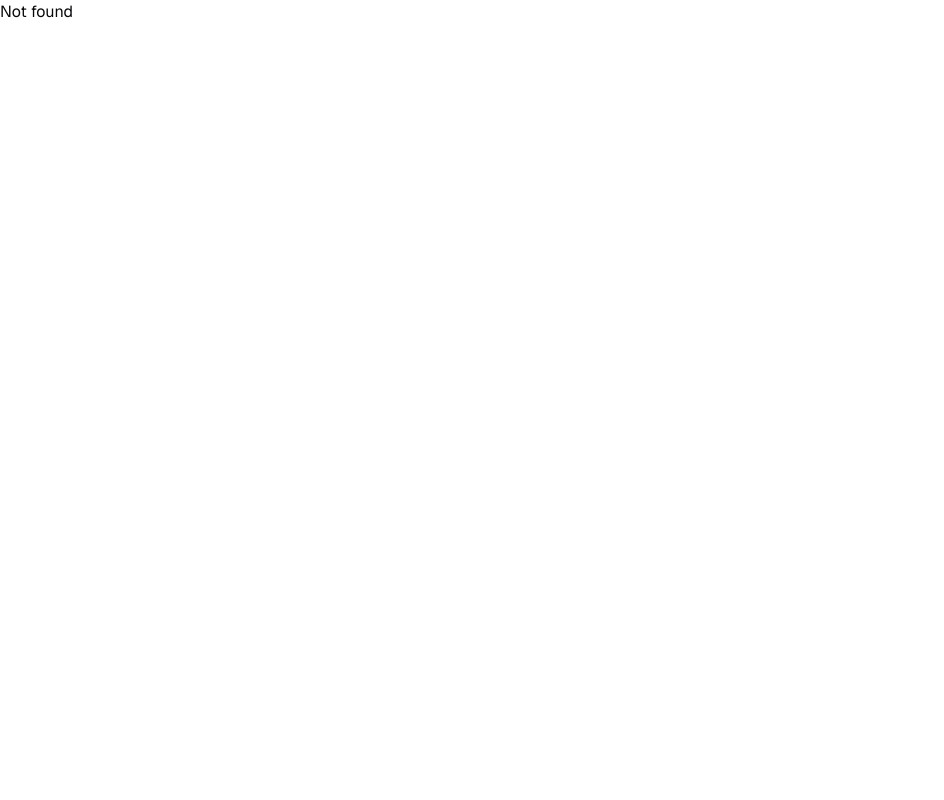
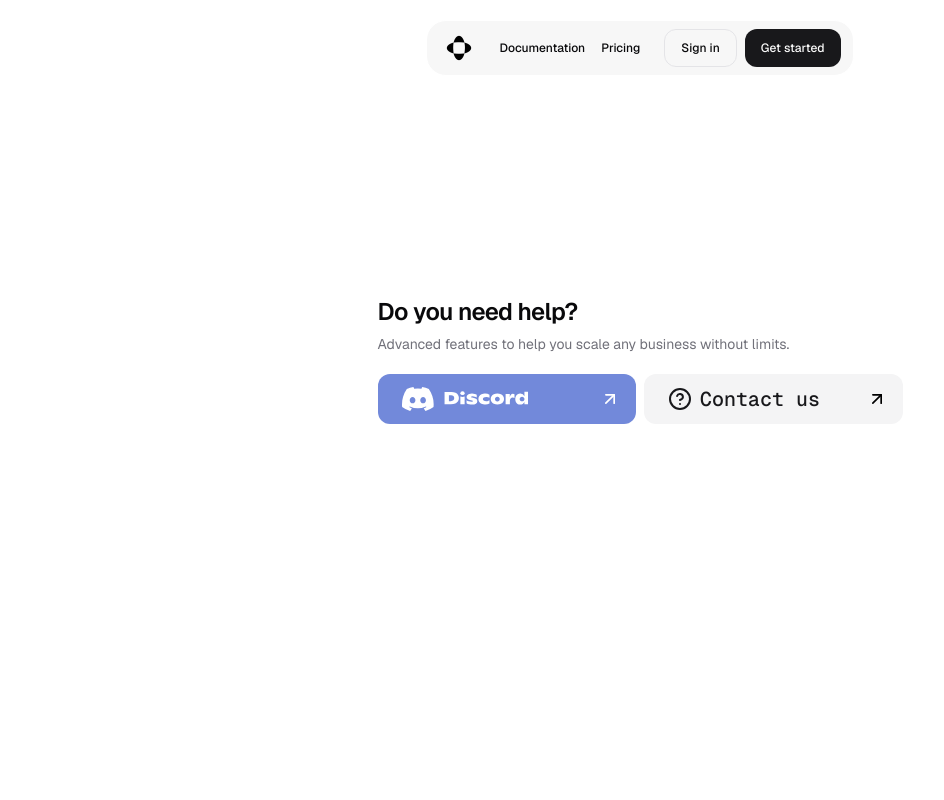
Before and after one commit to Measurely-dev/Measurely, a Next.js app in the folder frontend/: page /help in a window 1280 px wide. Shown: the top 800 px of the page, without its empty margins (0-944 px from the left). Built offline with nearby package versions, Linux system fonts and the light colour scheme.

Commit message:
frontend: help page

```diff
--- /dev/null
+++ b/frontend/src/app/(website)/help/page.tsx
@@ -0,0 +1,83 @@
+import {
+  Card,
+  CardContent,
+  CardDescription,
+  CardHeader,
+  CardTitle,
+} from "@/components/ui/card";
+import WebContainer from "@/components/website/containers/container";
+import ContentContainer from "@/components/website/containers/content";
+import { ArrowUpRight, HelpCircle } from "react-feather";
+
+export default function Help() {
+  const help = [
+    {
+      name: "Discord",
+      color: "#7289da",
+      text: "white",
+      icon: (
+        <svg
+          xmlns="http://www.w3.org/2000/svg"
+          className="h-6 justify-center"
+          viewBox="0 0 508.67 96.36"
+        >
+          <g fill="#fff">
+            <path d="M170.85,20.2h27.3q9.87,0,16.7,3.08a22.5,22.5,0,0,1,10.21,8.58,23.34,23.34,0,0,1,3.4,12.56A23.24,23.24,0,0,1,224.93,57a23.94,23.94,0,0,1-10.79,8.92q-7.24,3.3-17.95,3.29H170.85Zm25.06,36.54q6.65,0,10.22-3.32a11.8,11.8,0,0,0,3.57-9.07,11.5,11.5,0,0,0-3.18-8.5q-3.2-3.18-9.63-3.19h-8.54V56.74Z" />
+            <path d="M269.34,69.13a37,37,0,0,1-10.22-4.27V53.24a27.77,27.77,0,0,0,9.2,4.38,39.31,39.31,0,0,0,11.17,1.71,8.71,8.71,0,0,0,3.82-.66c.86-.44,1.29-1,1.29-1.58a2.37,2.37,0,0,0-.7-1.75,6.15,6.15,0,0,0-2.73-1.19l-8.4-1.89q-7.22-1.68-10.25-4.65a10.39,10.39,0,0,1-3-7.81,10.37,10.37,0,0,1,2.66-7.07,17.13,17.13,0,0,1,7.56-4.65,36,36,0,0,1,11.48-1.65A43.27,43.27,0,0,1,292,27.69a30.25,30.25,0,0,1,8.12,3.22v11a30,30,0,0,0-7.6-3.11,34,34,0,0,0-8.85-1.16q-6.58,0-6.58,2.24a1.69,1.69,0,0,0,1,1.58,16.14,16.14,0,0,0,3.74,1.08l7,1.26Q295.65,45,299,48t3.36,8.78a11.61,11.61,0,0,1-5.57,10.12Q291.26,70.61,281,70.6A46.41,46.41,0,0,1,269.34,69.13Z" />
+            <path d="M318.9,67.66a21,21,0,0,1-9.07-8,21.59,21.59,0,0,1-3-11.34,20.62,20.62,0,0,1,3.15-11.27,21.16,21.16,0,0,1,9.24-7.8,34.25,34.25,0,0,1,14.56-2.84q10.5,0,17.43,4.41V43.65a21.84,21.84,0,0,0-5.7-2.73,22.65,22.65,0,0,0-7-1.05q-6.51,0-10.19,2.38a7.15,7.15,0,0,0-.1,12.43q3.57,2.41,10.36,2.41a23.91,23.91,0,0,0,6.9-1,25.71,25.71,0,0,0,5.84-2.49V66a34,34,0,0,1-17.85,4.62A32.93,32.93,0,0,1,318.9,67.66Z" />
+            <path d="M368.64,67.66a21.77,21.77,0,0,1-9.25-8,21.14,21.14,0,0,1-3.18-11.41A20.27,20.27,0,0,1,359.39,37a21.42,21.42,0,0,1,9.21-7.74,38.17,38.17,0,0,1,28.7,0,21.25,21.25,0,0,1,9.17,7.7,20.41,20.41,0,0,1,3.15,11.27,21.29,21.29,0,0,1-3.15,11.41,21.51,21.51,0,0,1-9.2,8,36.32,36.32,0,0,1-28.63,0Zm21.27-12.42a9.12,9.12,0,0,0,2.56-6.76,8.87,8.87,0,0,0-2.56-6.68,9.53,9.53,0,0,0-7-2.49,9.67,9.67,0,0,0-7,2.49,8.9,8.9,0,0,0-2.55,6.68,9.15,9.15,0,0,0,2.55,6.76,9.53,9.53,0,0,0,7,2.55A9.4,9.4,0,0,0,389.91,55.24Z" />
+            <path d="M451.69,29V44.14a12.47,12.47,0,0,0-6.93-1.75c-3.73,0-6.61,1.14-8.61,3.4s-3,5.77-3,10.53V69.2H416V28.25h16.8v13q1.4-7.14,4.52-10.53a10.38,10.38,0,0,1,8-3.4A11.71,11.71,0,0,1,451.69,29Z" />
+            <path d="M508.67,18.8V69.2H491.52V60a16.23,16.23,0,0,1-6.62,7.88A20.81,20.81,0,0,1,474,70.6a18.11,18.11,0,0,1-10.15-2.83A18.6,18.6,0,0,1,457.11,60a25.75,25.75,0,0,1-2.34-11.17,24.87,24.87,0,0,1,2.48-11.55,19.43,19.43,0,0,1,7.21-8,19.85,19.85,0,0,1,10.61-2.87q12.24,0,16.45,10.64V18.8ZM489,55a8.83,8.83,0,0,0,2.63-6.62A8.42,8.42,0,0,0,489,42a11,11,0,0,0-13.89,0,8.55,8.55,0,0,0-2.59,6.47A8.67,8.67,0,0,0,475.14,55,9.42,9.42,0,0,0,482,57.51,9.56,9.56,0,0,0,489,55Z" />
+            <path d="M107.7,8.07A105.15,105.15,0,0,0,81.47,0a72.06,72.06,0,0,0-3.36,6.83A97.68,97.68,0,0,0,49,6.83,72.37,72.37,0,0,0,45.64,0,105.89,105.89,0,0,0,19.39,8.09C2.79,32.65-1.71,56.6.54,80.21h0A105.73,105.73,0,0,0,32.71,96.36,77.7,77.7,0,0,0,39.6,85.25a68.42,68.42,0,0,1-10.85-5.18c.91-.66,1.8-1.34,2.66-2a75.57,75.57,0,0,0,64.32,0c.87.71,1.76,1.39,2.66,2a68.68,68.68,0,0,1-10.87,5.19,77,77,0,0,0,6.89,11.1A105.25,105.25,0,0,0,126.6,80.22h0C129.24,52.84,122.09,29.11,107.7,8.07ZM42.45,65.69C36.18,65.69,31,60,31,53s5-12.74,11.43-12.74S54,46,53.89,53,48.84,65.69,42.45,65.69Zm42.24,0C78.41,65.69,73.25,60,73.25,53s5-12.74,11.44-12.74S96.23,46,96.12,53,91.08,65.69,84.69,65.69Z" />
+            <ellipse cx="242.92" cy="24.93" rx="8.55" ry="7.68" />
+            <path d="M234.36,37.9a22.08,22.08,0,0,0,17.11,0V69.42H234.36Z" />
+          </g>
+        </svg>
+      ),
+      link: "https://www.discord.com",
+    },
+    {
+      name: "Contact Us",
+      color: "",
+      text: "black",
+      icon: (
+        <div className="font-mono font-medium text-[20px] text-primary flex felx-row gap-2 items-center">
+          <HelpCircle />
+          Contact us
+        </div>
+      ),
+      link: "https://www.discord.com",
+    },
+  ];
+  return (
+    <WebContainer>
+      <ContentContainer className="min-h-screen">
+        <Card className="w-[525px] mx-auto my-auto !rounded-2xl !p-0 border-none !pb-20">
+          <CardHeader className="!m-0 p-0">
+            <CardTitle className="text-2xl"> Do you need help?</CardTitle>
+            <CardDescription>
+              Advanced features to help you scale any business without limits.
+            </CardDescription>
+          </CardHeader>
+          <CardContent className="flex flex-row gap-2 w-full !p-0 mt-5">
+            {help.map((help, i) => {
+              return (
+                <div
+                  key={i}
+                  className="flex w-full py-2.5 pr-4 transition-all duration-200 group items-center px-6 gap-2 rounded-xl hover:opacity-80 cursor-pointer justify-between bg-accent"
+                  style={{ backgroundColor: help.color }}
+                >
+                  {help.icon}
+                  <ArrowUpRight
+                    className="size-5 transition-all duration-200 text-white group-hover:mr-1"
+                    style={{ color: help.text }}
+                  />
+                </div>
+              );
+            })}
+          </CardContent>
+        </Card>
+      </ContentContainer>
+    </WebContainer>
+  );
+}
--- a/frontend/src/components/dashboard/layout/topbar/dropdown.tsx
+++ b/frontend/src/components/dashboard/layout/topbar/dropdown.tsx
@@ -11,7 +11,6 @@ import {
   DropdownMenuTrigger,
 } from "@/components/ui/dropdown-menu";
 import { UserContext } from "@/dashContext";
-import Link from "next/link";
 import { useRouter } from "next/navigation";
 import { ReactNode, useContext } from "react";
 import { ArrowUpRight } from "react-feather";
@@ -37,24 +36,16 @@ export default function AvatarDropdown(props: { children: ReactNode }) {
           </DropdownMenuLabel>
           <DropdownMenuLabel className="py-0 text-xs font-normal text-secondary">
             {user?.email === "" ? (
-              <Link
-                href="/dashboard/settings"
-                className="cursor hover:text-blue-500"
+              <div
+                className="cursor hover:text-blue-500 cursor-pointer select-none"
               >
                 Add your email in the settings
-              </Link>
+              </div>
             ) : (
               user?.email
             )}
           </DropdownMenuLabel>
         </div>
-        <DropdownMenuSeparator />
-        <DropdownMenuGroup>
-          {/* Menu item */}
-          <DropdownMenuItem className="rounded-xl p-2 px-3 text-sm font-normal">
-            Settings
-          </DropdownMenuItem>
-        </DropdownMenuGroup>
         {/* Separator */}
         <DropdownMenuSeparator />
         {/* Menu item */}
@@ -64,13 +55,8 @@ export default function AvatarDropdown(props: { children: ReactNode }) {
             <ArrowUpRight className="h-3 w-3" />
           </DropdownMenuShortcut>
         </DropdownMenuItem>
-        {/* Separator */}
-        <DropdownMenuSeparator />
         <DropdownMenuItem className="rounded-xl p-2 px-3 text-sm font-normal">
           Support
-          <DropdownMenuShortcut>
-            <ArrowUpRight className="h-3 w-3" />
-          </DropdownMenuShortcut>
         </DropdownMenuItem>
         <DropdownMenuSeparator />
         <button
--- a/frontend/src/components/dashboard/settings/settingDialog.tsx
+++ b/frontend/src/components/dashboard/settings/settingDialog.tsx
@@ -1,10 +1,16 @@
 "use client";
-import { Dialog, DialogContent, DialogTrigger } from "@/components/ui/dialog";
+import {
+  Dialog,
+  DialogClose,
+  DialogContent,
+  DialogTrigger,
+} from "@/components/ui/dialog";
 import { Separator } from "@/components/ui/separator";
-import { CreditCard, Home, Key, Stars, User } from "lucide-react";
+import { CreditCard, Home, Key, Stars, User, X } from "lucide-react";
 import { ReactNode, useState } from "react";
 import SettingGeneralPage from "./settingPages/general";
 import { Hexagon } from "react-feather";
+import { Button } from "@/components/ui/button";
 
 export default function SettingDialog(props: { children: ReactNode }) {
   const [page, setPage] = useState("general");
@@ -45,6 +51,16 @@ export default function SettingDialog(props: { children: ReactNode }) {
       <DialogTrigger asChild>{props.children}</DialogTrigger>
       <DialogContent className="flex flex-row gap-0 max-h-[70%] h-[70%] min-w-[80%] ring-1 ring-input !rounded-xl !shadow-none bg-transparent !p-0 overflow-hidden">
         <Navbar page={page} setPage={setPage} settings={settings} />
+        <DialogClose className="absolute right-8 top-11">
+          <Button
+            type="button"
+            size={"icon"}
+            variant="secondary"
+            className="rounded-[12px]"
+          >
+            <X />
+          </Button>
+        </DialogClose>
         <Content page={page} setPage={setPage} settings={settings} />
       </DialogContent>
     </Dialog>
--- a/frontend/src/components/website/layout/footer/footerData.tsx
+++ b/frontend/src/components/website/layout/footer/footerData.tsx
@@ -2,7 +2,6 @@ export const footerData = [
   { title: "Home", href: "/home" },
   { title: "Documentation", href: "/docs" },
   { title: "Pricing", href: "/pricing" },
-  { title: "Introduction", href: "/docs/intro" },
   { title: "Getting started", href: "/docs/started" },
   { title: "Installation", href: "/docs/installation" },
   { title: "Terms of service", href: "/terms" },
```
